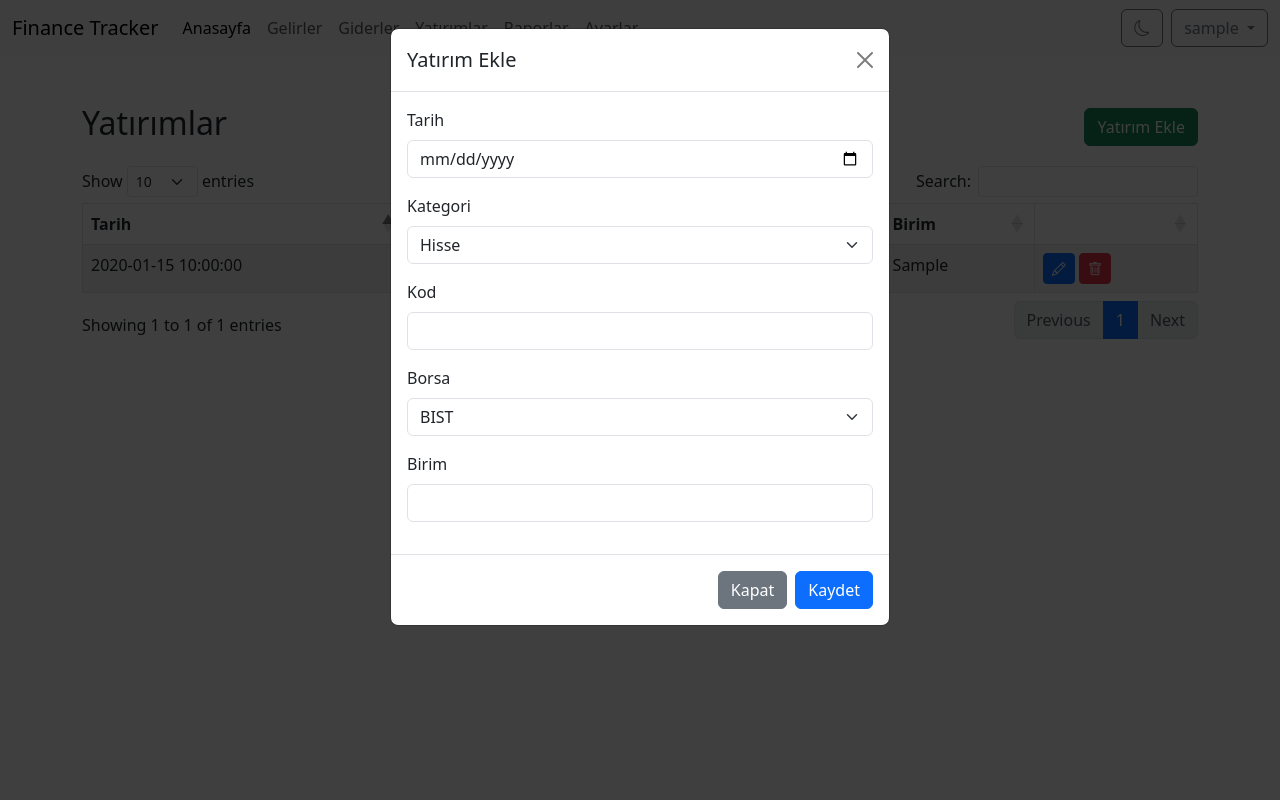
After one commit to hakanicellioglu/finance-tracker, a PHP site: page /invest.php in a window 1280 px wide, after a click on "Yatırım Ekle". The commit adds this page. Run offline with PHP 8.4, Linux system fonts and the light colour scheme; the visitor is signed in with stand-in values (Sample User, id 1); tables that the repository leaves empty or names only in its code hold one stand-in row (values such as "Sample post"); some libraries are stand-ins or nearby versions.

Commit message:
Add investment management page

```diff
--- a/header.php
+++ b/header.php
@@ -17,7 +17,7 @@ $user = $_SESSION['user_name'] ?? 'Kullanıcı Adı';
         <li class="nav-item"><a class="nav-link active" href="#">Anasayfa</a></li>
         <li class="nav-item"><a class="nav-link" href="income.php">Gelirler</a></li>
         <li class="nav-item"><a class="nav-link" href="expense.php">Giderler</a></li>
-        <li class="nav-item"><a class="nav-link" href="#">Yatırımlar</a></li>
+        <li class="nav-item"><a class="nav-link" href="invest.php">Yatırımlar</a></li>
         <li class="nav-item"><a class="nav-link" href="#">Raporlar</a></li>
         <li class="nav-item"><a class="nav-link" href="#">Ayarlar</a></li>
       </ul>
--- /dev/null
+++ b/invest.php
@@ -0,0 +1,230 @@
+<?php
+require 'config.php';
+if (session_status() === PHP_SESSION_NONE) {
+    session_start();
+}
+
+if (!isset($_SESSION['user_id'])) {
+    header('Location: index.php');
+    exit;
+}
+
+$userId = $_SESSION['user_id'];
+
+// Handle add and edit
+if ($_SERVER['REQUEST_METHOD'] === 'POST') {
+    $action  = $_POST['action'] ?? '';
+    $date    = $_POST['date'] ?? '';
+    $category = $_POST['category'] ?? '';
+    $code    = $_POST['code'] ?? '';
+    $exchange = $_POST['exchange'] ?? '';
+    $unit    = $_POST['unit'] ?? 0;
+
+    if ($action === 'add') {
+        $stmt = $conn->prepare('INSERT INTO investments (user_id, date, category, code, exchange, unit) VALUES (?, ?, ?, ?, ?, ?)');
+        $stmt->bind_param('issssi', $userId, $date, $category, $code, $exchange, $unit);
+        $stmt->execute();
+        $stmt->close();
+    } elseif ($action === 'edit') {
+        $id = intval($_POST['id'] ?? 0);
+        $stmt = $conn->prepare('UPDATE investments SET date=?, category=?, code=?, exchange=?, unit=? WHERE id=? AND user_id=?');
+        $stmt->bind_param('sssssii', $date, $category, $code, $exchange, $unit, $id, $userId);
+        $stmt->execute();
+        $stmt->close();
+    }
+}
+
+if (isset($_GET['delete'])) {
+    $delId = intval($_GET['delete']);
+    $stmt = $conn->prepare('DELETE FROM investments WHERE id=? AND user_id=?');
+    $stmt->bind_param('ii', $delId, $userId);
+    $stmt->execute();
+    $stmt->close();
+    header('Location: invest.php');
+    exit;
+}
+
+$stmt = $conn->prepare('SELECT id, date, category, code, exchange, unit FROM investments WHERE user_id=? ORDER BY date DESC');
+$stmt->bind_param('i', $userId);
+$stmt->execute();
+$result = $stmt->get_result();
+$investments = $result->fetch_all(MYSQLI_ASSOC);
+$stmt->close();
+
+$categories = ['Hisse', 'Döviz', 'Altın'];
+$exchanges = ['BIST', 'NASDAQ', 'NYSE'];
+?>
+<!DOCTYPE html>
+<html lang="tr">
+<head>
+    <meta charset="UTF-8">
+    <title>Yatırımlar</title>
+    <link href="https://cdn.jsdelivr.net/npm/bootstrap@5.3.0/dist/css/bootstrap.min.css" rel="stylesheet">
+    <link href="https://cdn.datatables.net/1.13.4/css/dataTables.bootstrap5.min.css" rel="stylesheet">
+    <link href="https://cdn.jsdelivr.net/npm/bootstrap-icons@1.10.5/font/bootstrap-icons.css" rel="stylesheet">
+</head>
+<body>
+<?php include 'header.php'; ?>
+<div class="container mt-5">
+    <div class="d-flex justify-content-between align-items-center mb-3">
+        <h2>Yatırımlar</h2>
+        <button class="btn btn-success" data-bs-toggle="modal" data-bs-target="#addModal">Yatırım Ekle</button>
+    </div>
+    <table id="invest-table" class="table table-bordered table-striped">
+        <thead>
+            <tr>
+                <th>Tarih</th>
+                <th>Kategori</th>
+                <th>Kod</th>
+                <th>Borsa</th>
+                <th>Birim</th>
+                <th></th>
+            </tr>
+        </thead>
+        <tbody>
+            <?php foreach ($investments as $inv): ?>
+            <tr>
+                <td><?php echo htmlspecialchars($inv['date']); ?></td>
+                <td><?php echo htmlspecialchars($inv['category']); ?></td>
+                <td><?php echo htmlspecialchars($inv['code']); ?></td>
+                <td><?php echo htmlspecialchars($inv['exchange']); ?></td>
+                <td><?php echo htmlspecialchars($inv['unit']); ?></td>
+                <td>
+                    <button class="btn btn-sm btn-primary edit-btn" data-bs-toggle="modal" data-bs-target="#editModal"
+                        data-id="<?php echo $inv['id']; ?>" data-date="<?php echo $inv['date']; ?>"
+                        data-category="<?php echo htmlspecialchars($inv['category'], ENT_QUOTES); ?>"
+                        data-code="<?php echo htmlspecialchars($inv['code'], ENT_QUOTES); ?>"
+                        data-exchange="<?php echo htmlspecialchars($inv['exchange'], ENT_QUOTES); ?>"
+                        data-unit="<?php echo $inv['unit']; ?>">
+                        <i class="bi bi-pencil"></i>
+                    </button>
+                    <a href="?delete=<?php echo $inv['id']; ?>" class="btn btn-sm btn-danger" onclick="return confirm('Bu yatırımı silmek istediğinize emin misiniz?');">
+                        <i class="bi bi-trash"></i>
+                    </a>
+                </td>
+            </tr>
+            <?php endforeach; ?>
+        </tbody>
+    </table>
+</div>
+
+<!-- Add Modal -->
+<div class="modal fade" id="addModal" tabindex="-1" aria-hidden="true">
+  <div class="modal-dialog">
+    <div class="modal-content">
+      <div class="modal-header">
+        <h5 class="modal-title">Yatırım Ekle</h5>
+        <button type="button" class="btn-close" data-bs-dismiss="modal" aria-label="Close"></button>
+      </div>
+      <form method="post" action="">
+        <input type="hidden" name="action" value="add">
+        <div class="modal-body">
+          <div class="mb-3">
+            <label class="form-label">Tarih</label>
+            <input type="date" class="form-control" name="date" required>
+          </div>
+          <div class="mb-3">
+            <label class="form-label">Kategori</label>
+            <select class="form-select" name="category">
+              <?php foreach ($categories as $cat): ?>
+                <option value="<?php echo $cat; ?>"><?php echo $cat; ?></option>
+              <?php endforeach; ?>
+            </select>
+          </div>
+          <div class="mb-3">
+            <label class="form-label">Kod</label>
+            <input type="text" class="form-control" name="code" required>
+          </div>
+          <div class="mb-3">
+            <label class="form-label">Borsa</label>
+            <select class="form-select" name="exchange">
+              <?php foreach ($exchanges as $ex): ?>
+                <option value="<?php echo $ex; ?>"><?php echo $ex; ?></option>
+              <?php endforeach; ?>
+            </select>
+          </div>
+          <div class="mb-3">
+            <label class="form-label">Birim</label>
+            <input type="number" step="0.01" class="form-control" name="unit" required>
+          </div>
+        </div>
+        <div class="modal-footer">
+          <button type="button" class="btn btn-secondary" data-bs-dismiss="modal">Kapat</button>
+          <button type="submit" class="btn btn-primary">Kaydet</button>
+        </div>
+      </form>
+    </div>
+  </div>
+</div>
+
+<!-- Edit Modal -->
+<div class="modal fade" id="editModal" tabindex="-1" aria-hidden="true">
+  <div class="modal-dialog">
+    <div class="modal-content">
+      <div class="modal-header">
+        <h5 class="modal-title">Yatırımı Düzenle</h5>
+        <button type="button" class="btn-close" data-bs-dismiss="modal" aria-label="Close"></button>
+      </div>
+      <form method="post" action="">
+        <input type="hidden" name="action" value="edit">
+        <input type="hidden" name="id" id="edit-id">
+        <div class="modal-body">
+          <div class="mb-3">
+            <label class="form-label">Tarih</label>
+            <input type="date" class="form-control" name="date" id="edit-date" required>
+          </div>
+          <div class="mb-3">
+            <label class="form-label">Kategori</label>
+            <select class="form-select" name="category" id="edit-category">
+              <?php foreach ($categories as $cat): ?>
+                <option value="<?php echo $cat; ?>"><?php echo $cat; ?></option>
+              <?php endforeach; ?>
+            </select>
+          </div>
+          <div class="mb-3">
+            <label class="form-label">Kod</label>
+            <input type="text" class="form-control" name="code" id="edit-code" required>
+          </div>
+          <div class="mb-3">
+            <label class="form-label">Borsa</label>
+            <select class="form-select" name="exchange" id="edit-exchange">
+              <?php foreach ($exchanges as $ex): ?>
+                <option value="<?php echo $ex; ?>"><?php echo $ex; ?></option>
+              <?php endforeach; ?>
+            </select>
+          </div>
+          <div class="mb-3">
+            <label class="form-label">Birim</label>
+            <input type="number" step="0.01" class="form-control" name="unit" id="edit-unit" required>
+          </div>
+        </div>
+        <div class="modal-footer">
+          <button type="button" class="btn btn-secondary" data-bs-dismiss="modal">Kapat</button>
+          <button type="submit" class="btn btn-primary">Kaydet</button>
+        </div>
+      </form>
+    </div>
+  </div>
+</div>
+
+<script src="https://cdn.jsdelivr.net/npm/bootstrap@5.3.0/dist/js/bootstrap.bundle.min.js"></script>
+<script src="https://code.jquery.com/jquery-3.6.0.min.js"></script>
+<script src="https://cdn.datatables.net/1.13.4/js/jquery.dataTables.min.js"></script>
+<script src="https://cdn.datatables.net/1.13.4/js/dataTables.bootstrap5.min.js"></script>
+<script>
+$(function() {
+    $('#invest-table').DataTable();
+
+    $('#editModal').on('show.bs.modal', function (event) {
+        var button = $(event.relatedTarget);
+        $('#edit-id').val(button.data('id'));
+        $('#edit-date').val(button.data('date'));
+        $('#edit-category').val(button.data('category'));
+        $('#edit-code').val(button.data('code'));
+        $('#edit-exchange').val(button.data('exchange'));
+        $('#edit-unit').val(button.data('unit'));
+    });
+});
+</script>
+</body>
+</html>
```
